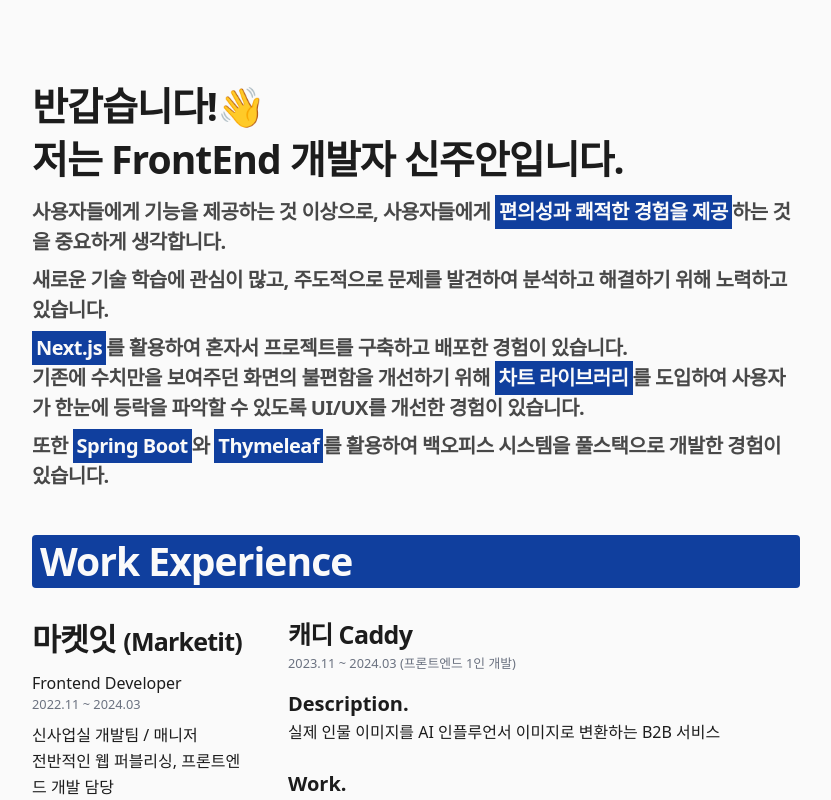
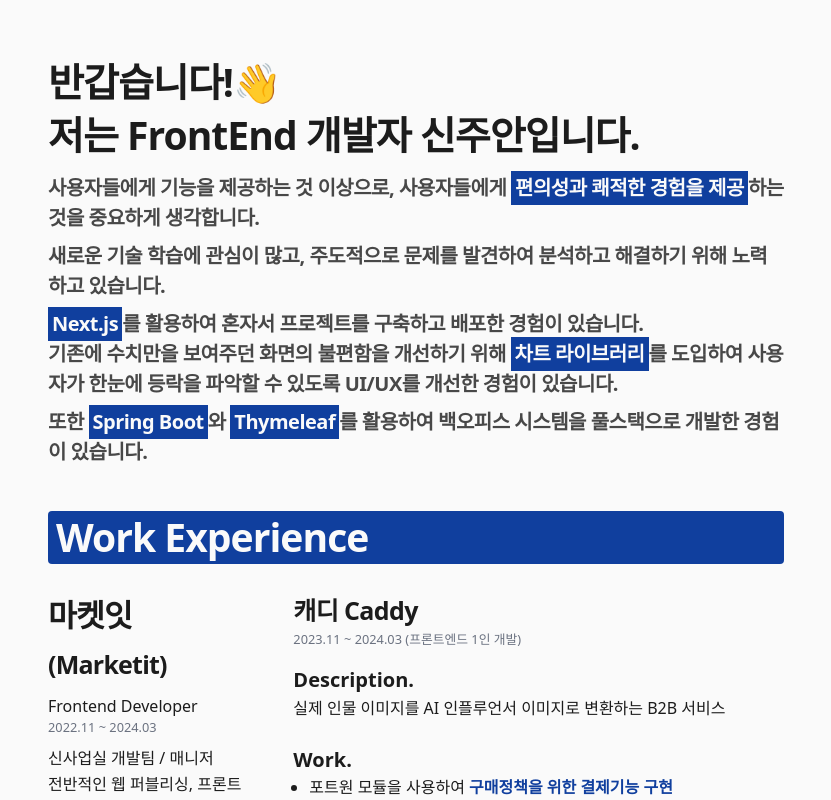
Before and after one commit to shinju4n/tech-blog, a Next.js app: page /resume in a window 1280 px wide. Shown: the top 800 px of the page, without its empty margins (224-1055 px from the left). Built offline with nearby package versions, Linux system fonts and the light colour scheme.

Commit message:
feat : 이력서 padding 수정

```diff
--- a/app/(resume)/resume/page.tsx
+++ b/app/(resume)/resume/page.tsx
@@ -18,8 +18,8 @@
 
 const Resume: NextPage<ResumeProps> = ({ searchParams }) => {
   return (
-    <div className="print:h-[297mm] print:w-[210mm]">
-      <div className="pt-20 relative">
+    <div className="px-4">
+      <div className="pt-14 relative">
         <Link
           href="https://ju4n-devlog.site/resume"
           target="_blank"
```
